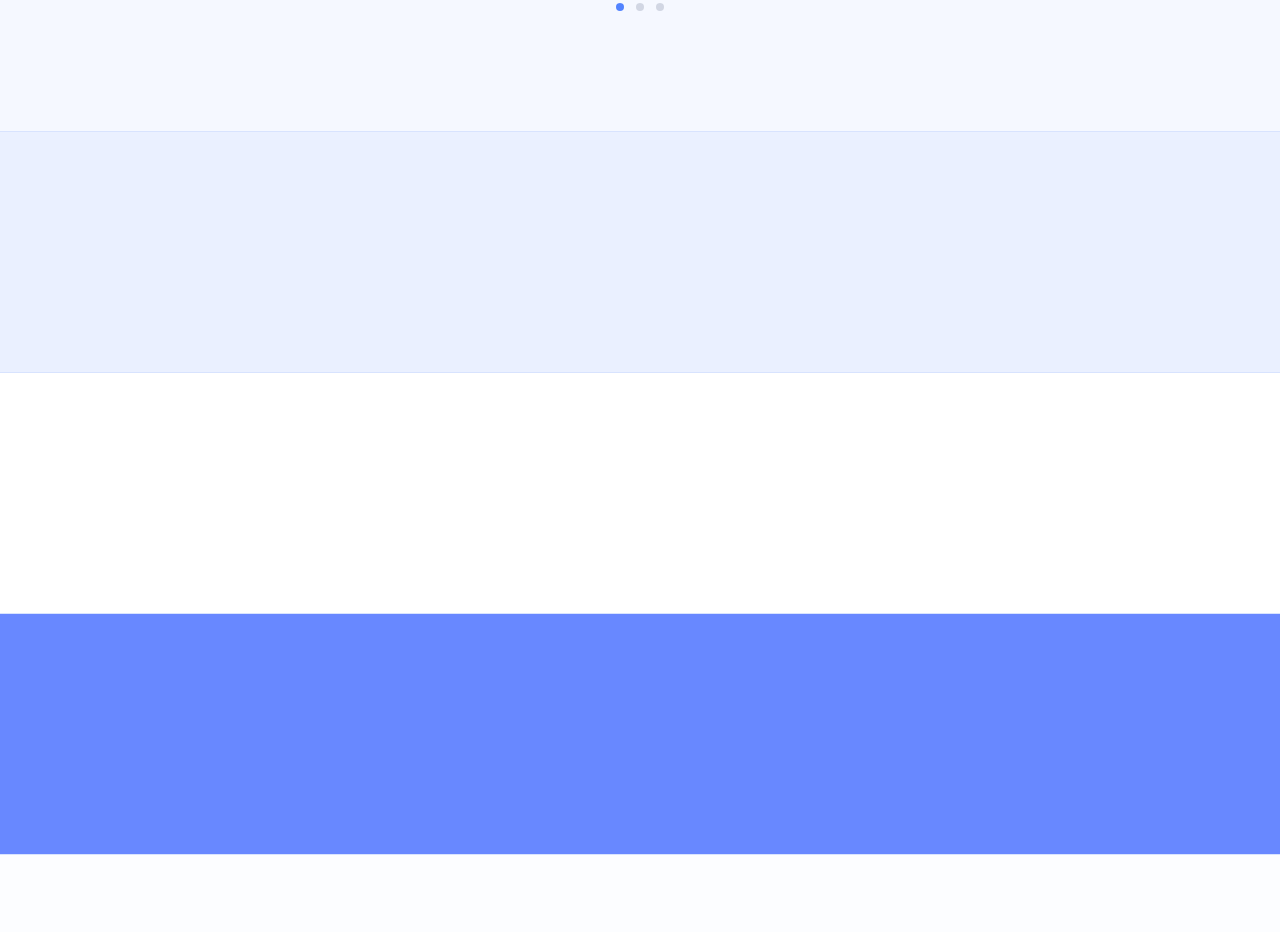
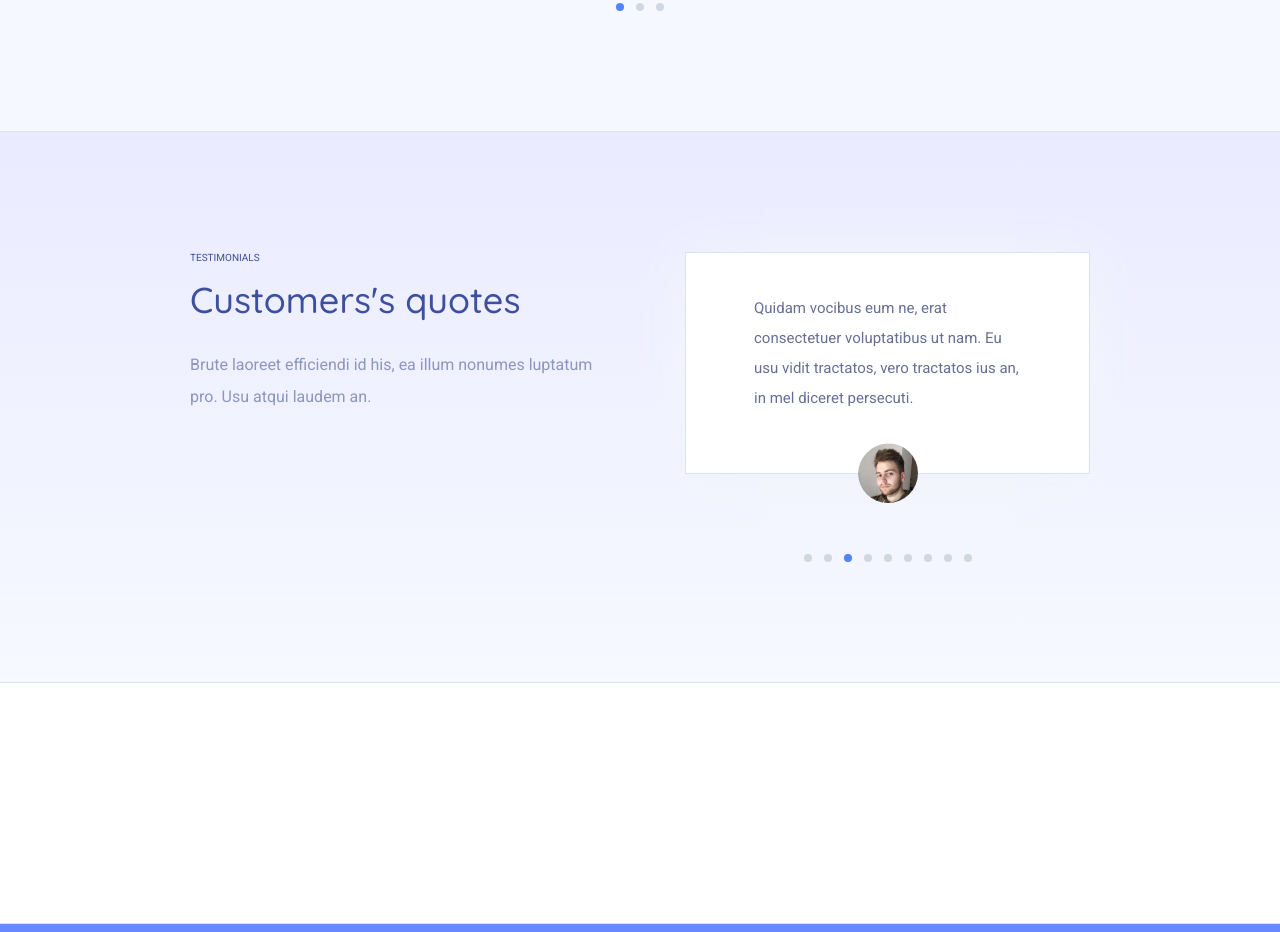
Before and after one commit to IlyaKvitkovskyi/productivity, a website: page index.html in a window 1280 px wide. Shown: the part 3299-4231 px from the top of the page. Drawn offline with Linux system fonts and the light colour scheme.

Commit message:
added the first part of the section quotes

```diff
--- a/css/styles.scss
+++ b/css/styles.scss
@@ -666,7 +666,60 @@ h5 {
 
 // === QUOTES ===
 .section-quotes {
-  background-color: #eaf0ff;
+  background: linear-gradient(#eaebff, #f6f9ff);
+
+  .section-inner {
+    display: flex;
+    justify-content: space-between;
+
+    h3 {
+      font-weight: $fw-medium;
+    }
+  }
+
+  &__left,
+  &__right {
+    flex-basis: 45%;
+  }
+
+  &__left {
+    .text {
+      line-height: 2;
+    }
+  }
+}
+
+.slider-quotes {
+  @include list-null;
+  margin-bottom: $base * 20;
+
+  &__item {
+    position: relative;
+    padding: $base * 10 $base * 17 $base * 15;
+    border: 1px solid #d8e3fe;
+    background-color: #fff;
+    box-shadow: 0 5px 50px #f3f5fa;
+
+    &-text {
+      font-size: $fs-md;
+      line-height: 2;
+      color: #676f95;
+    }
+
+    &-photo {
+      $height: $base * 15;
+      position: absolute;
+      top: 100%;
+      left: 50%;
+      width: $base * 15;
+      height: $height;
+      margin-top: -$height / 2;
+      border-radius: 100%;
+      overflow: hidden;
+      background-color: #fff;
+      transform: translateX(-50%);
+    }
+  }
 }
 // === / QUOTES ===
 
--- a/index.html
+++ b/index.html
@@ -326,14 +326,47 @@
 
     <!-- quotes -->
     <section class="section-outer section-quotes">
-      <div class="section-inner"></div>
+      <div class="section-inner">
+
+        <div class="section-quotes__left">
+          <h5>TESTIMONIALS</h5>
+          <h3>Customers's quotes</h3>
+          <div class="text">
+            Brute laoreet efficiendi id his, ea illum nonumes luptatum pro. Usu atqui laudem an.
+          </div>
+        </div>
+
+        <div class="section-quotes__right">
+          <ul class="slider-quotes">
+            <li class="slider-quotes__item">
+              <div class="slider-quotes__item-text">
+                Quidam vocibus eum ne, erat consectetuer voluptatibus ut nam. Eu usu vidit tractatos, vero tractatos ius an, in mel diceret persecuti.
+              </div>
+              <div class="slider-quotes__item-photo">
+                <img src="upload/photo.jpg" alt="">
+              </div>
+            </li>
+          </ul>
+          <ul class="dots">
+            <li class="dots__item"></li>
+            <li class="dots__item"></li>
+            <li class="dots__item dots__item--active"></li>
+            <li class="dots__item"></li>
+            <li class="dots__item"></li>
+            <li class="dots__item"></li>
+            <li class="dots__item"></li>
+            <li class="dots__item"></li>
+            <li class="dots__item"></li>
+          </ul>
+        </div>
+      </div>
     </section>
     <!-- / quotes -->
 
     <!-- faq -->
     <section class="section-outer section-faq">
       <div class="section-inner">
-        <header></header>
+
       </div>
     </section>
     <!-- / faq -->
```
Also changed, not shown: .stylelintrc.json (deleted), css/styles.css, upload/photo.jpg (added).
